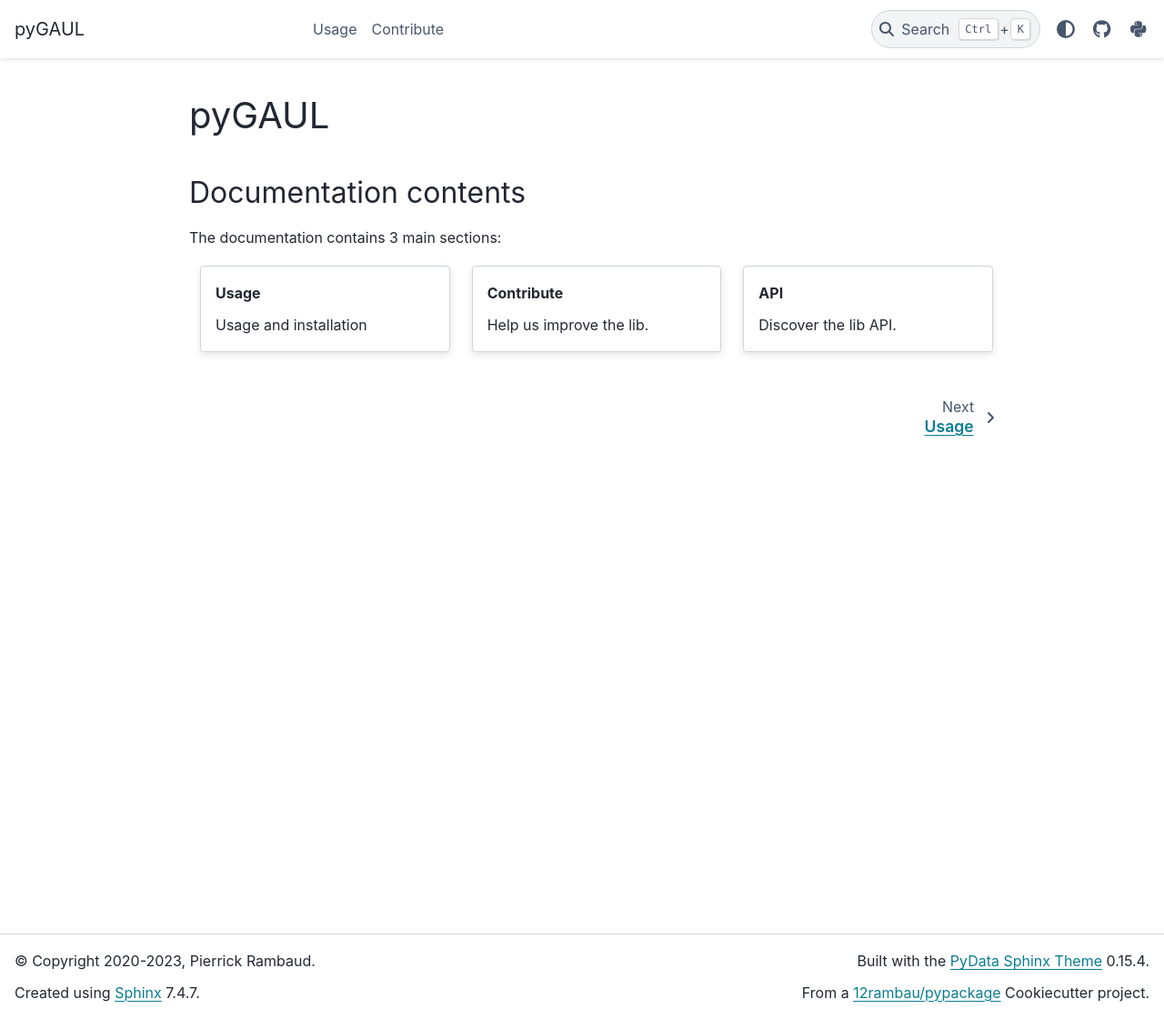
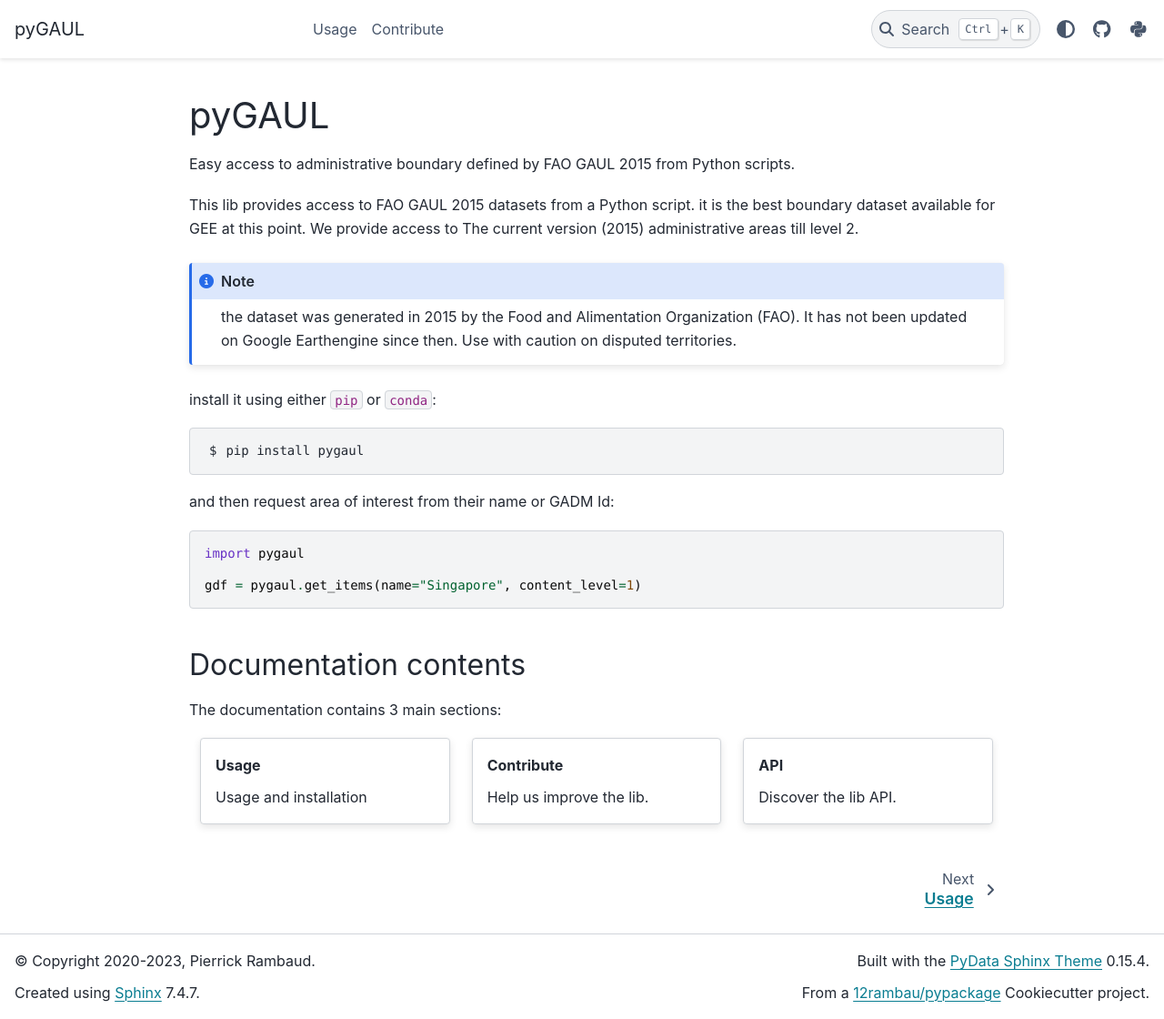
Before and after one commit to gee-community/pygaul, a Sphinx documentation site: the page built from docs/index.rst, in a window 1280 px wide and 1120 px high. Shown: the whole window at 91% size. Built offline with Sphinx 7.4.7 and the PyData theme 0.15.4, drawn with Linux system fonts in a browser that asks for light colours.

```diff
--- a/docs/conf.py
+++ b/docs/conf.py
@@ -22,6 +22,7 @@ extensions = [
     "sphinx_design",
     "sphinxcontrib.icon",
     "autoapi.extension",
+    "jupyter_sphinx",
 ]
 exclude_patterns = ["**.ipynb_checkpoints"]
 templates_path = ["_template"]
--- a/docs/index.rst
+++ b/docs/index.rst
@@ -9,6 +9,28 @@ pyGAUL
 
    usage
    contribute
+
+Easy access to administrative boundary defined by FAO GAUL 2015 from Python scripts.
+
+This lib provides access to FAO GAUL 2015 datasets from a Python script. it is the best boundary dataset available for GEE at this point. We provide access to The current version (2015) administrative areas till level 2.
+
+.. note::
+
+   the dataset was generated in 2015 by the Food and Alimentation Organization (FAO). It has not been updated on Google Earthengine since then. Use with caution on disputed territories.
+
+install it using either ``pip`` or ``conda``:
+
+.. code-block:: console
+
+   pip install pygaul
+
+and then request area of interest from their name or GADM Id:
+
+.. code-block:: python
+
+   import pygaul
+
+   gdf = pygaul.get_items(name="Singapore", content_level=1)
 
 Documentation contents
 ----------------------
--- a/pyproject.toml
+++ b/pyproject.toml
@@ -41,7 +41,7 @@ Homepage = "https://github.com/12rambau/pygaul"
 [project.optional-dependencies]
 dev = ["pre-commit", "commitizen", "nox"]
 test = ["pytest", "pytest-sugar", "pytest-cov", "pytest-deadfixtures"]
-doc = ["sphinx>=6.2.1", "pydata-sphinx-theme", "sphinx-copybutton", "sphinx-design", "sphinx-icon", "sphinx-autoapi"]
+doc = ["sphinx>=6.2.1", "pydata-sphinx-theme", "sphinx-copybutton", "sphinx-design", "sphinx-icon", "sphinx-autoapi", "geemap", "jupyter-sphinx"]
 
 [tool.setuptools]
 include-package-data = false
```
Also changed, not shown: other parts of docs/index.rst (+1 -1 lines), README.rst (+21 -1 lines), docs/usage.rst (+142 -1 lines).
